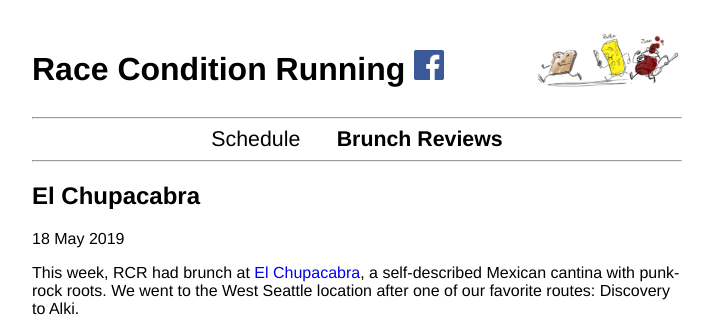
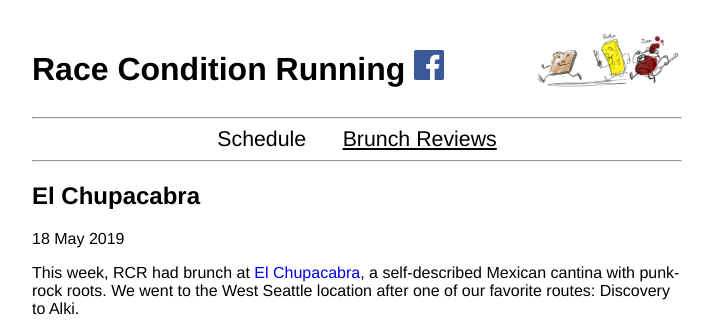
Before and after one commit to raceconditionrunning/raceconditionrunning.github.io, a Jekyll site: the page built from brunch-reviews.html, in a window 1280 px wide. Shown: the top 320 px of the page, without its empty margins (283-996 px from the left). Built offline with Jekyll 4.4.1, drawn with Linux system fonts in a browser that asks for light colours.

Commit message:
Make emphasis less jumpy

```diff
--- a/css/style.scss
+++ b/css/style.scss
@@ -12,7 +12,7 @@
   text-decoration: none;
 }
 a:hover {
-  text-decoration: underline;
+  text-decoration: underline dotted;
 }
 #route-list {
   width: 300px;
@@ -70,10 +70,9 @@
     color: black;
     font-size: 16pt;
 
-    &:hover, &.active {
-      font-weight: bold;
-      text-decoration: none;
-    }
+    &.active { text-decoration: underline; }
+    // This rule is needed to make it more specific that the above
+    &:hover { text-decoration: underline dotted; }
   }
 }
 
```
